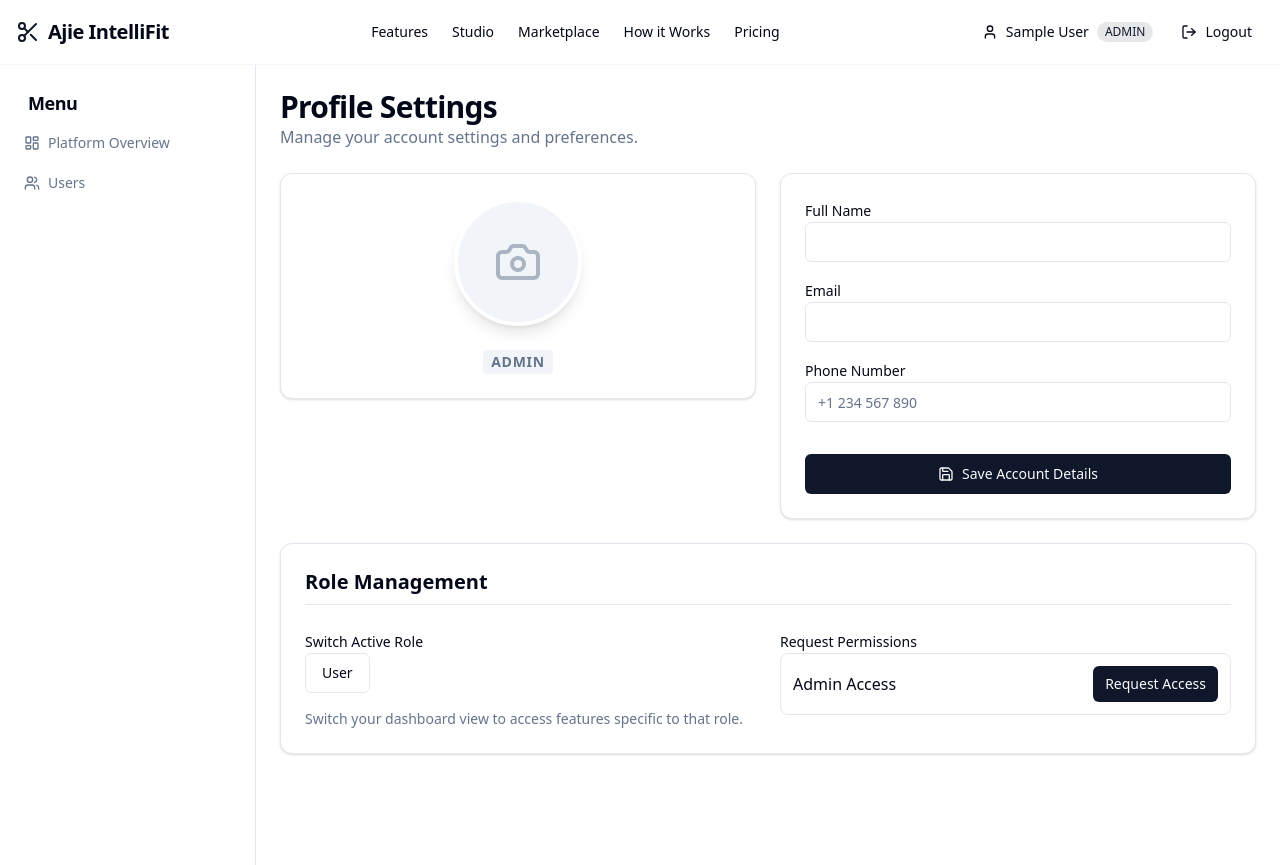
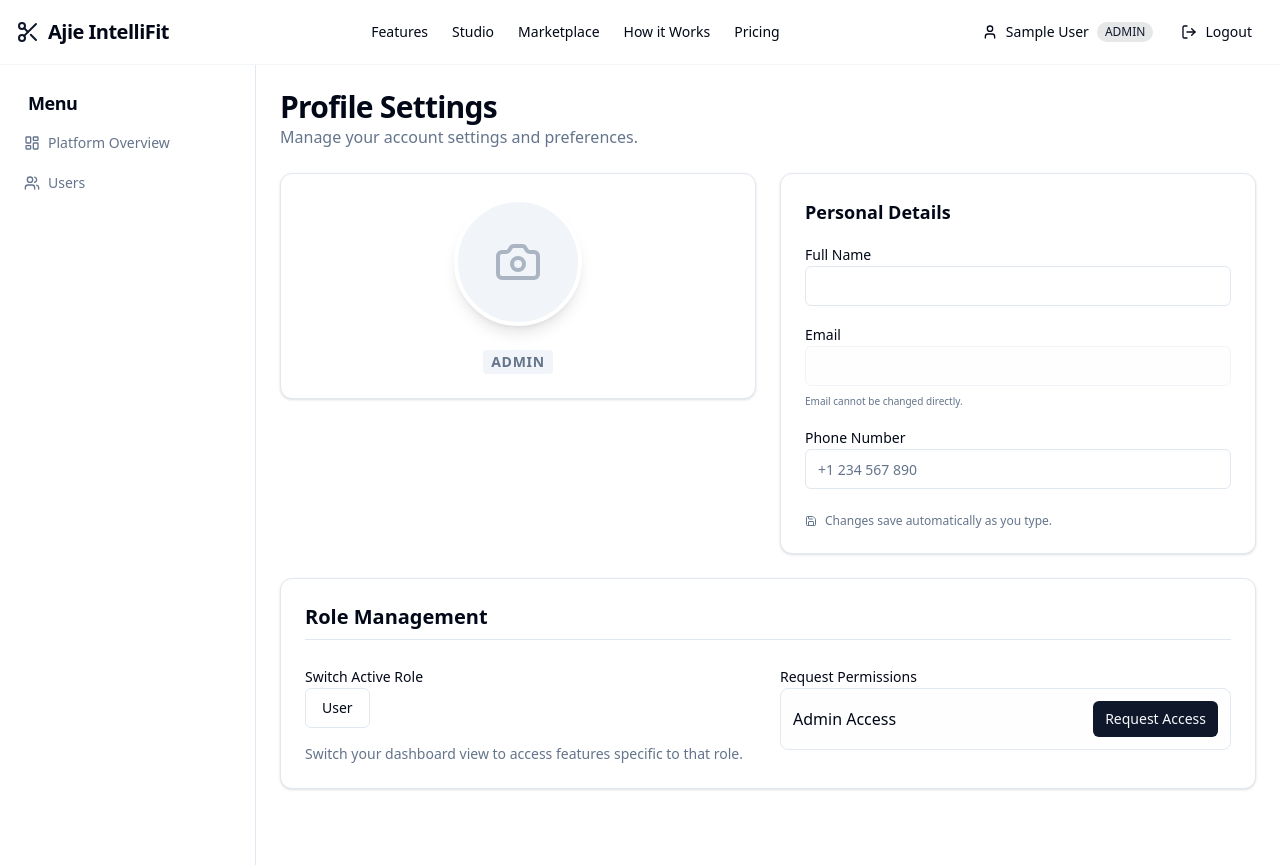
Before and after one commit to Ajiththika/IntelliFit, a React (Vite) app in the folder client/: page /dashboard/profile in a window 1280 px wide. Built offline with nearby package versions, Linux system fonts and the light colour scheme; no server answers; sample sign-in values are in the browser's storage.

Commit message:
Universal Profile Management Stystem

```diff
--- /dev/null
+++ b/client/src/components/dashboard/UserProfileEditor.jsx
@@ -0,0 +1,136 @@
+import { useState, useEffect, useRef } from 'react';
+import { useAuth } from '../../context/authContext';
+import API from '../../services/api';
+import { Button } from '../ui/button';
+import { Input } from '../ui/input';
+import { Label } from '../ui/label';
+import { Loader2, Save } from 'lucide-react';
+import AvatarUploader from './AvatarUploader';
+import { useDebounce } from '../../hooks/useDebounce';
+
+const UserProfileEditor = () => {
+    const { user } = useAuth();
+    const [loading, setLoading] = useState(true);
+    const [saving, setSaving] = useState(false);
+    const [lastSaved, setLastSaved] = useState(null);
+
+    const [formData, setFormData] = useState({
+        name: '',
+        email: '',
+        phone: '',
+        avatar: '',
+    });
+
+    const isFirstRun = useRef(true);
+
+    // 1. Fetch Data
+    useEffect(() => {
+        const fetchProfile = async () => {
+            try {
+                const { data } = await API.get('/users/profile');
+                setFormData({
+                    name: data.name || '',
+                    email: data.email || '',
+                    phone: data.phone || '',
+                    avatar: data.avatar || '',
+                });
+            } catch (error) {
+                console.error("Failed to fetch profile", error);
+            } finally {
+                setLoading(false);
+                setTimeout(() => { isFirstRun.current = false; }, 500);
+            }
+        };
+        fetchProfile();
+    }, []);
+
+    // 2. Debounce Data
+    const debouncedFormData = useDebounce(formData, 1000);
+
+    // 3. Auto-Save Effect
+    useEffect(() => {
+        if (isFirstRun.current) return;
+        if (loading) return;
+
+        const saveProfile = async () => {
+            setSaving(true);
+            try {
+                await API.put('/users/profile', {
+                    name: debouncedFormData.name,
+                    email: debouncedFormData.email,
+                    phone: debouncedFormData.phone,
+                    avatar: debouncedFormData.avatar
+                });
+                setLastSaved(new Date());
+            } catch (error) {
+                console.error("Auto-save failed", error);
+            } finally {
+                setSaving(false);
+            }
+        };
+
+        saveProfile();
+    }, [debouncedFormData]);
+
+    const handleChange = (e) => {
+        setFormData({ ...formData, [e.target.name]: e.target.value });
+    };
+
+    if (loading) return <Loader2 className="h-8 w-8 animate-spin text-primary mx-auto" />;
+
+    return (
+        <div className="grid gap-6 md:grid-cols-2">
+            <div className="space-y-6">
+                <div className="flex flex-col items-center p-6 border rounded-xl bg-card shadow-sm">
+                    <AvatarUploader
+                        currentAvatar={formData.avatar}
+                        onUploadComplete={(url) => setFormData(prev => ({ ...prev, avatar: url }))}
+                    />
+                    <div className="mt-4 text-center">
+                        <h3 className="text-xl font-bold">{formData.name}</h3>
+                        <div className="flex items-center justify-center gap-2 mt-2">
+                            <span className="text-sm text-muted-foreground uppercase tracking-wider font-semibold bg-secondary px-2 py-0.5 rounded inline-block">{user?.role}</span>
+                            {saving ? (
+                                <span className="text-xs text-muted-foreground flex items-center"><Loader2 className="h-3 w-3 animate-spin mr-1" /> Saving...</span>
+                            ) : lastSaved ? (
+                                <span className="text-xs text-green-600">Saved</span>
+                            ) : null}
+                        </div>
+                    </div>
+                </div>
+            </div>
+
+            <div className="p-6 border rounded-xl bg-card shadow-sm">
+                <div className="flex justify-between items-center mb-4">
+                    <h3 className="text-lg font-semibold">Personal Details</h3>
+                    {lastSaved && <span className="text-xs text-muted-foreground">Saved {lastSaved.toLocaleTimeString([], { hour: '2-digit', minute: '2-digit' })}</span>}
+                </div>
+
+                <div className="space-y-4">
+                    <div className="space-y-2">
+                        <Label htmlFor="name">Full Name</Label>
+                        <Input id="name" name="name" value={formData.name} onChange={handleChange} />
+                    </div>
+
+                    <div className="space-y-2">
+                        <Label htmlFor="email">Email</Label>
+                        <Input id="email" name="email" type="email" value={formData.email} onChange={handleChange} disabled className="opacity-70 bg-secondary/20" />
+                        <p className="text-[10px] text-muted-foreground">Email cannot be changed directly.</p>
+                    </div>
+
+                    <div className="space-y-2">
+                        <Label htmlFor="phone">Phone Number</Label>
+                        <Input id="phone" name="phone" value={formData.phone} onChange={handleChange} placeholder="+1 234 567 890" />
+                    </div>
+
+                    <div className="pt-2 text-xs text-muted-foreground flex items-center gap-2">
+                        <Save className="h-3 w-3" />
+                        Changes save automatically as you type.
+                    </div>
+                </div>
+            </div>
+        </div>
+    );
+};
+
+export default UserProfileEditor;
--- a/client/src/pages/dashboard/ProfilePage.jsx
+++ b/client/src/pages/dashboard/ProfilePage.jsx
@@ -1,72 +1,30 @@
 import { useState, useEffect } from 'react';
 import { useAuth } from '../../context/authContext';
 import API from '../../services/api';
+
 import { Button } from '../../components/ui/button';
-import { Input } from '../../components/ui/input';
 import { Label } from '../../components/ui/label';
-import { Loader2, Save, User, X } from 'lucide-react';
-import AvatarUploader from '../../components/dashboard/AvatarUploader';
+import UserProfileEditor from '../../components/dashboard/UserProfileEditor';
 import TailorProfileEditor from '../../components/dashboard/TailorProfileEditor';
 
 const ProfilePage = () => {
-    const { user, login } = useAuth();
-    const [loading, setLoading] = useState(false);
-    const [success, setSuccess] = useState('');
-    const [formData, setFormData] = useState({
-        name: '',
-        email: '',
-        phone: '',
-        avatar: '',
-    });
+    const { user } = useAuth();
     const [allowedRoles, setAllowedRoles] = useState(['user']);
     const [roleRequest, setRoleRequest] = useState(null);
     const [roleLoading, setRoleLoading] = useState(false);
 
     useEffect(() => {
-        const fetchProfile = async () => {
+        const fetchRoleData = async () => {
             try {
                 const { data } = await API.get('/users/profile');
-                setFormData({
-                    name: data.name || '',
-                    email: data.email || '',
-                    phone: data.phone || '',
-                    avatar: data.avatar || '',
-                    whatsappNumber: data.whatsappNumber || '',
-                });
                 setAllowedRoles(data.allowedRoles || ['user']);
                 setRoleRequest(data.roleRequest || null);
             } catch (error) {
-                console.error('Failed to fetch profile', error);
+                console.error('Failed to fetch role data', error);
             }
         };
-        fetchProfile();
+        fetchRoleData();
     }, []);
-
-    const handleChange = (e) => {
-        setFormData({ ...formData, [e.target.name]: e.target.value });
-    };
-
-    const handleSubmit = async (e) => {
-        e.preventDefault();
-        setLoading(true);
-        setSuccess('');
-        try {
-            const { data } = await API.put('/users/profile', {
-                name: formData.name,
-                email: formData.email,
-                phone: formData.phone,
-                avatar: formData.avatar
-            });
-
-            setSuccess('Profile updated successfully!');
-        } catch (error) {
-            console.error(error);
-            const errorMessage = error.response?.data?.message || 'Failed to update profile';
-            alert(errorMessage);
-        } finally {
-            setLoading(false);
-        }
-    };
 
     const handleSwitchRole = async (newRole) => {
         if (newRole === user?.role) return;
@@ -104,49 +62,10 @@ const ProfilePage = () => {
                 <p className="text-muted-foreground">Manage your account settings and preferences.</p>
             </div>
 
+            {/* Universal User Profile (Auto-Saved) */}
+            <UserProfileEditor />
+
             <div className="grid gap-6 md:grid-cols-2">
-                <div className="space-y-6">
-                    <div className="flex flex-col items-center p-6 border rounded-xl bg-card shadow-sm">
-                        <AvatarUploader
-                            currentAvatar={formData.avatar}
-                            onUploadComplete={(url) => setFormData(prev => ({ ...prev, avatar: url }))}
-                        />
-                        <div className="mt-4 text-center">
-                            <h3 className="text-xl font-bold">{formData.name}</h3>
-                            <p className="text-sm text-muted-foreground uppercase tracking-wider font-semibold bg-secondary px-2 py-0.5 rounded mt-2 inline-block">{user?.role}</p>
-                        </div>
-                    </div>
-                </div>
-
-                <div className="p-6 border rounded-xl bg-card shadow-sm">
-                    <form onSubmit={handleSubmit} className="space-y-4">
-                        <div className="space-y-2">
-                            <Label htmlFor="name">Full Name</Label>
-                            <Input id="name" name="name" value={formData.name} onChange={handleChange} required />
-                        </div>
-
-                        <div className="space-y-2">
-                            <Label htmlFor="email">Email</Label>
-                            <Input id="email" name="email" type="email" value={formData.email} onChange={handleChange} required />
-                        </div>
-
-                        <div className="space-y-2">
-                            <Label htmlFor="phone">Phone Number</Label>
-                            <Input id="phone" name="phone" value={formData.phone} onChange={handleChange} placeholder="+1 234 567 890" />
-                        </div>
-
-                        {/* Avatar Input Removed - handled by AvatarUploader */}
-
-                        <div className="pt-4">
-                            {success && <p className="text-green-600 mb-4 font-medium flex items-center gap-2"><div className="w-2 h-2 rounded-full bg-green-500" /> {success}</p>}
-                            <Button type="submit" disabled={loading} className="w-full">
-                                {loading && <Loader2 className="mr-2 h-4 w-4 animate-spin" />}
-                                <Save className="mr-2 h-4 w-4" />
-                                Save Account Details
-                            </Button>
-                        </div>
-                    </form>
-                </div>
 
                 {/* Role Management Section */}
                 <div className="md:col-span-2 p-6 border rounded-xl bg-card shadow-sm space-y-6">
```
Also changed, not shown: 1 other file (tests, documents, lock files or other folders).
